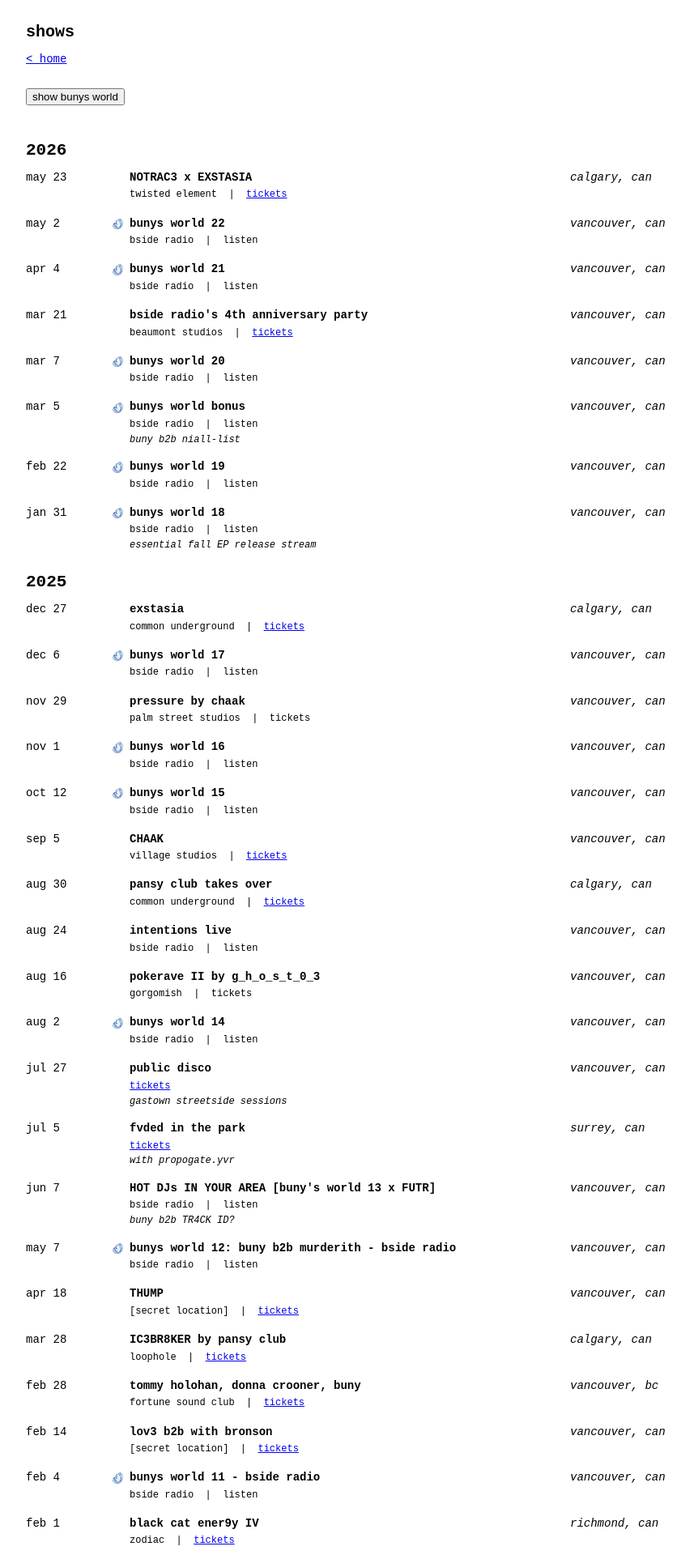
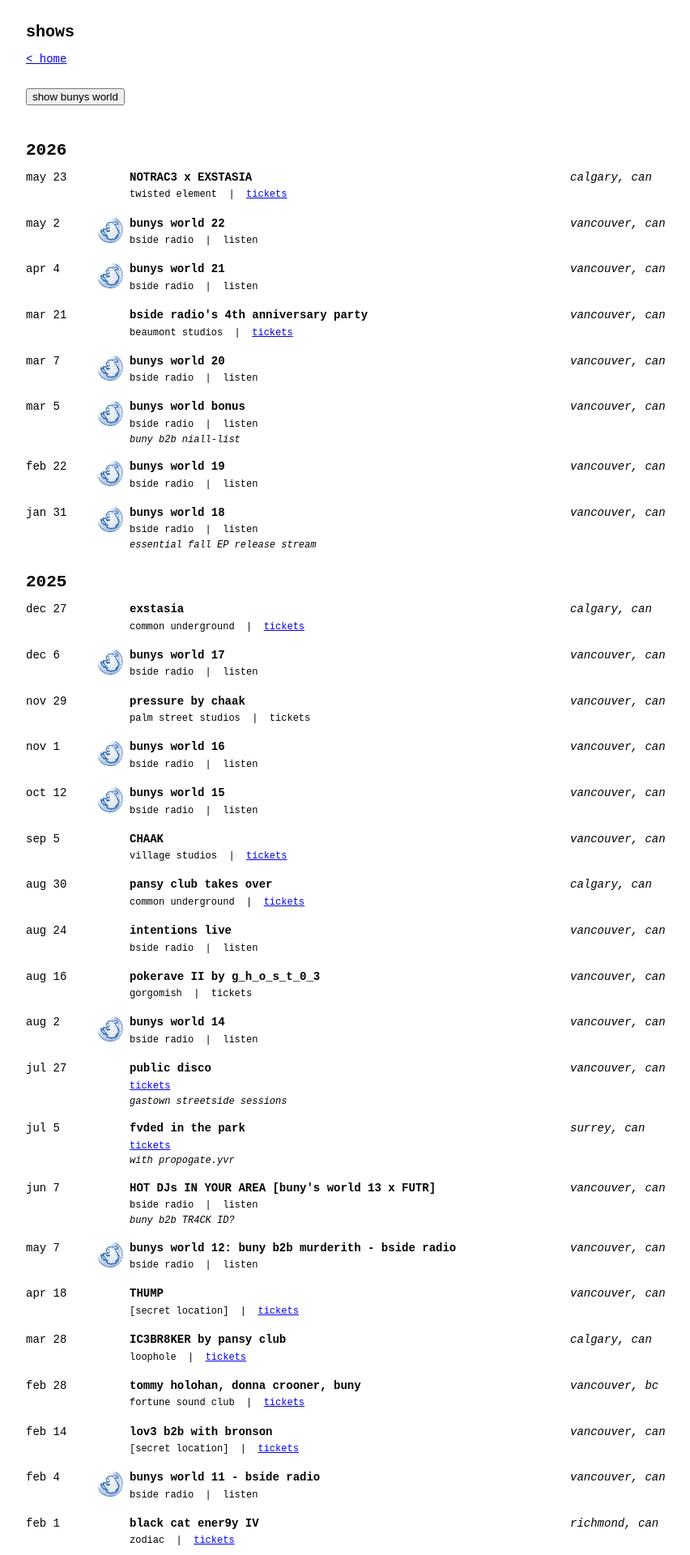
Before and after one commit to 746a70/buny, a Jekyll site: the page built from shows.md, in a window 1280 px wide. Shown: the top 1920 px of the page at 81% size, without its empty margins (208-1060 px from the left). Built offline with Jekyll 4.4.1, drawn with Linux system fonts in a browser that asks for light colours.

Commit message:
Update shows.md

```diff
--- a/shows.md
+++ b/shows.md
@@ -33,7 +33,7 @@
     <td style="vertical-align: top; padding: 0.5rem 0.5rem 0.65rem 0; text-align: right;">
       {% if has_bw_icon %}
       <a href="{{ '/bw' | relative_url }}" aria-label="bunys world page" style="text-decoration: none; display: inline-block; vertical-align: middle;">
-        <img src="{{ bw_icon_path }}" alt="bunys world" style="width: 0.9rem; height: 0.9rem; display: block;" />
+        <img src="{{ bw_icon_path }}" alt="bunys world" style="width: 2.0rem; height: 2.0rem; display: block;" />
       </a>
       {% endif %}
     </td>
```
